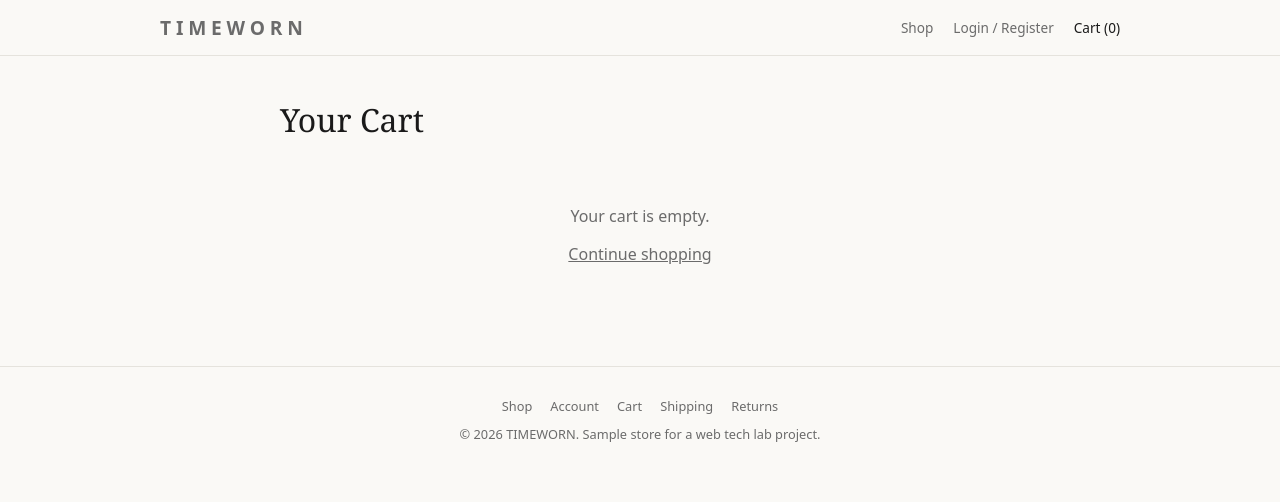
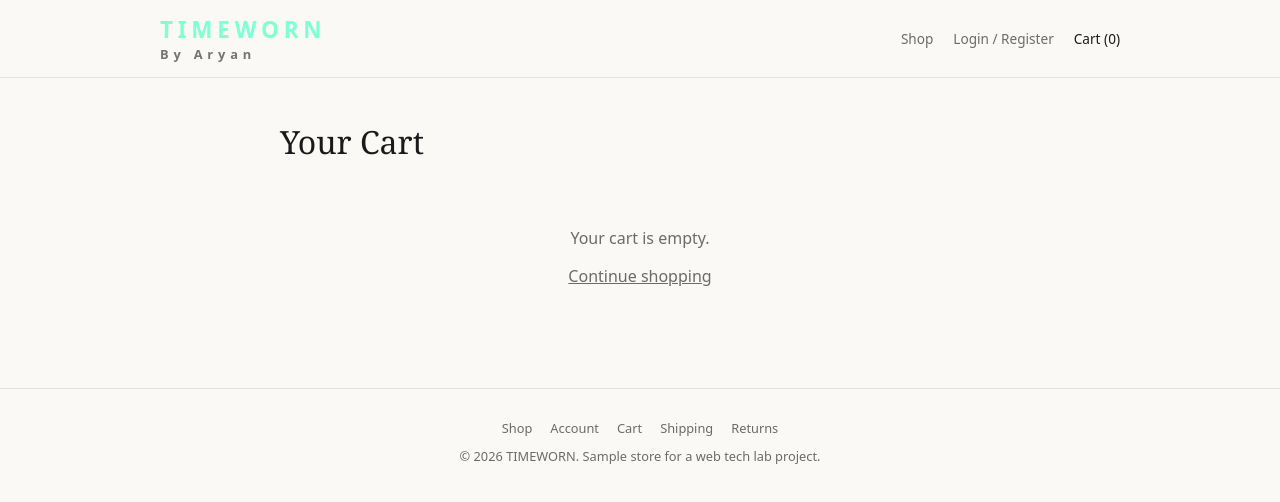
Before and after one commit to aryanbuildz/timeworn.com, a plain HTML site: page cart.html in a window 1280 px wide. Drawn offline with Linux system fonts and the light colour scheme.

Commit message:
Update logo in cart.html with additional styling

```diff
--- a/cart.html
+++ b/cart.html
@@ -8,7 +8,7 @@
 </head>
 <body>
 <header><nav>
- <a class="logo" href="index.html">TIMEWORN</a>
+ <a class="logo" href="index.html"><h3 style="color:aquamarine;">TIMEWORN<h3><h6 style="color: rgb(116, 116, 116);">By Aryan</h6></a>
  <a href="index.html">Shop</a>
  <a href="index.html#account">Login / Register</a>
  <a class="on" href="cart.html">Cart (<span id="count">0</span>)</a>
```
